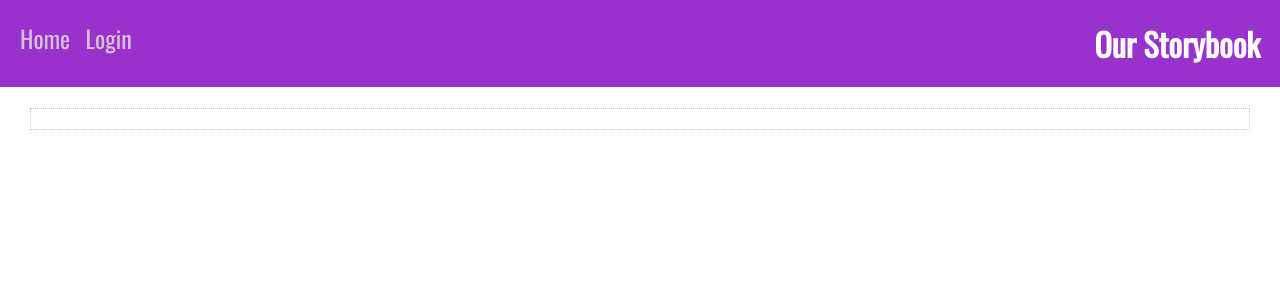
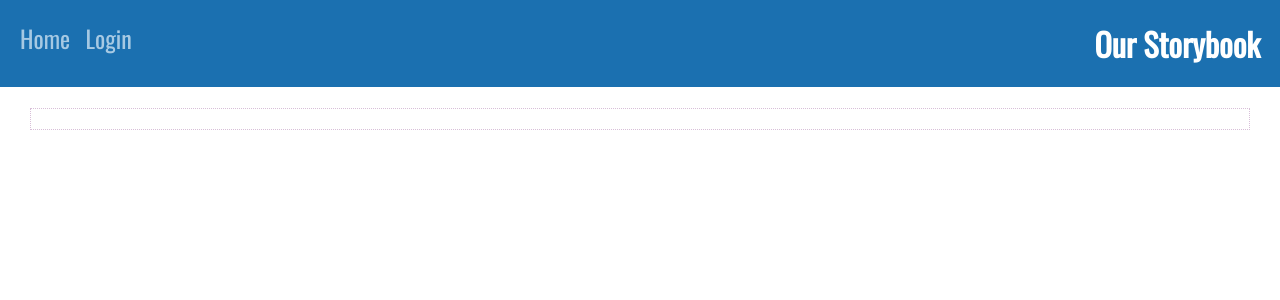
Before and after one commit to gctaa/ourstorybook, a Django app: template ourstorybook/templates/base.html in a window 1280 px wide. Shown: the top 300 px of the page. Run offline with Django 3.2, Linux system fonts and the light colour scheme; the template is opened without the code that fills it, so the values that code supplies are empty; parts of the project's set-up code (start-up, migrations or seed data) failed here and were passed over.

Commit message:
Color changes, per request

```diff
--- a/ourstorybook/storyviewer/static/css/global.css
+++ b/ourstorybook/storyviewer/static/css/global.css
@@ -13,7 +13,7 @@ header h1 {
     margin: 0px;
     text-align: right;
     color: #FFFFFF;
-    background: #9932CC;
+    background: #1B70B0;
 }
 header nav {
     padding: 20px;
@@ -24,7 +24,7 @@ header nav {
 }
 header nav a, header nav a:visited {
     text-decoration: none;
-    color: #D8BFD8;
+    color: #A6C9E3;
 }
 header nav a:hover {
     color: #FFFFFF;
```
